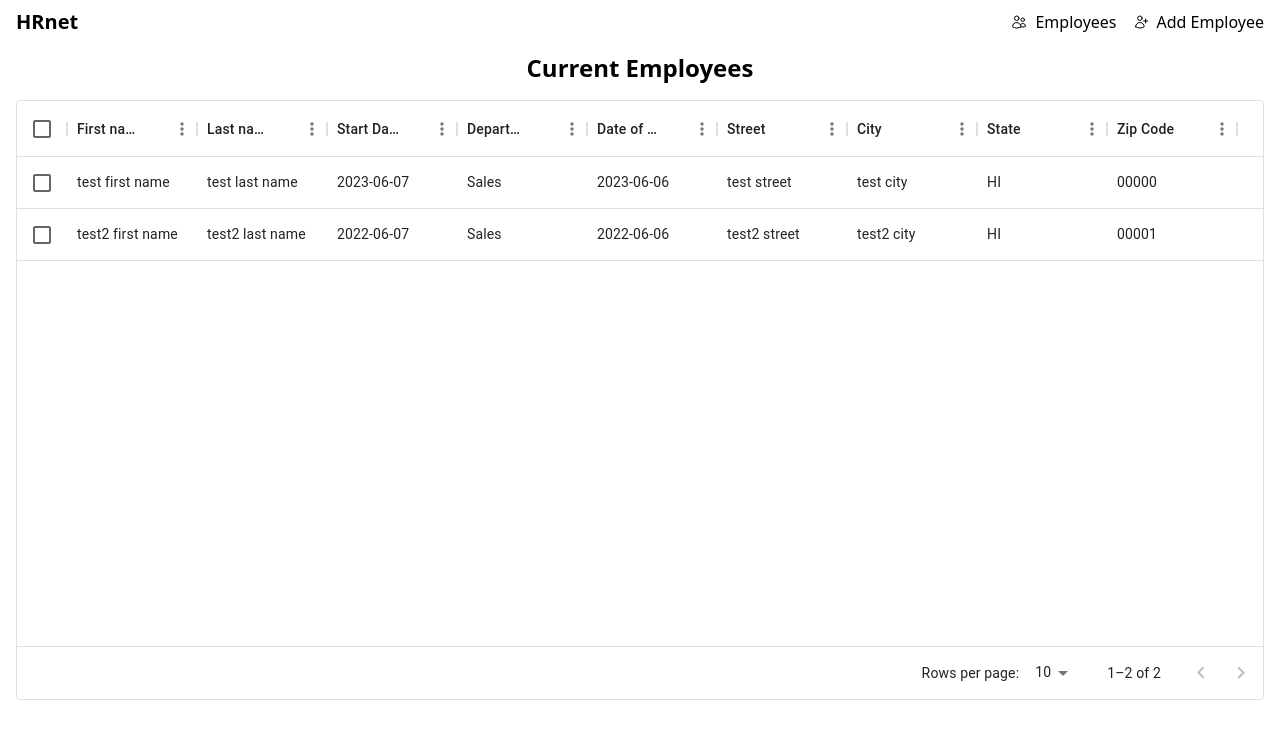
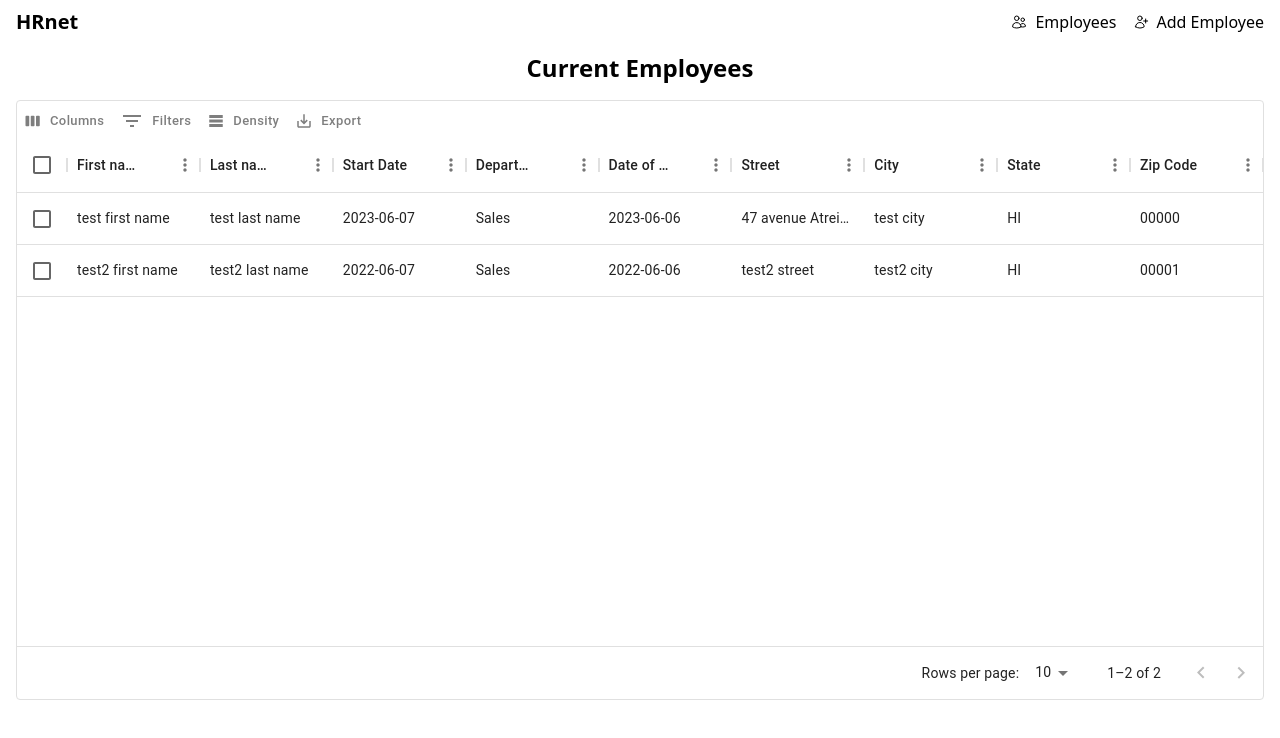
Before and after one commit to erischon/HRnet, a React (Vite) app: page /employee in a window 1280 px wide. Shown: the top 738 px of the page. Built offline with nearby package versions, Linux system fonts and the light colour scheme.

Commit message:
table styling

```diff
--- a/src/components/EmployeeTable.jsx
+++ b/src/components/EmployeeTable.jsx
@@ -1,21 +1,21 @@
 import PropTypes from "prop-types";
 
-import { DataGrid } from "@mui/x-data-grid";
+import { DataGrid, GridToolbar } from "@mui/x-data-grid";
 
 EmployeeTable.propTypes = {
   employeesData: PropTypes.arrayOf(PropTypes.object),
 };
 
 const columns = [
-  { field: "firstName", headerName: "First name", width: 130 },
-  { field: "lastName", headerName: "Last name", width: 130 },
-  { field: "startDate", headerName: "Start Date", width: 130 },
-  { field: "department", headerName: "Department", width: 130 },
-  { field: "birthDate", headerName: "Date of Birth", width: 130 },
-  { field: "street", headerName: "Street", width: 130 },
-  { field: "city", headerName: "City", width: 130 },
-  { field: "state", headerName: "State", width: 130 },
-  { field: "zipCode", headerName: "Zip Code", width: 130 },
+  { field: "firstName", headerName: "First name", minWidth: 100, flex: 1 },
+  { field: "lastName", headerName: "Last name", minWidth: 100, flex: 1 },
+  { field: "startDate", headerName: "Start Date", minWidth: 100, flex: 1 },
+  { field: "department", headerName: "Department", minWidth: 100, flex: 1 },
+  { field: "birthDate", headerName: "Date of Birth", minWidth: 100, flex: 1 },
+  { field: "street", headerName: "Street", minWidth: 100, flex: 1 },
+  { field: "city", headerName: "City", minWidth: 100, flex: 1 },
+  { field: "state", headerName: "State", minWidth: 100, flex: 1 },
+  { field: "zipCode", headerName: "Zip Code", minWidth: 100, flex: 1 },
 ];
 
 /**
@@ -36,6 +36,14 @@ function EmployeeTable({ employeesData }) {
         }}
         pageSizeOptions={[10, 25, 50, 100]}
         checkboxSelection
+        slots={{ toolbar: GridToolbar }}
+        sx={{
+          "& .MuiButton-text": {
+            color: "#000000",
+            textTransform: "none",
+            opacity: 0.5,
+          },
+        }}
       />
     </div>
   );
--- a/src/data/employees.js
+++ b/src/data/employees.js
@@ -8,7 +8,7 @@ export const employeesData = [
     lastName: "test last name",
     startDate: "2023-06-07",
     state: "HI",
-    street: "test street",
+    street: "47 avenue Atreides",
     zipCode: "00000",
   },
   {
--- a/src/pages/Employee-page.jsx
+++ b/src/pages/Employee-page.jsx
@@ -4,7 +4,7 @@ import { employeesData } from "../data/employees.js";
 function Employee() {
   return (
     <>
-      <div className="flew w-full ">
+      <div className="flew w-full mb-6">
         <h2 className="text-2xl font-semibold text-center mb-4">
           Current Employees
         </h2>
```
